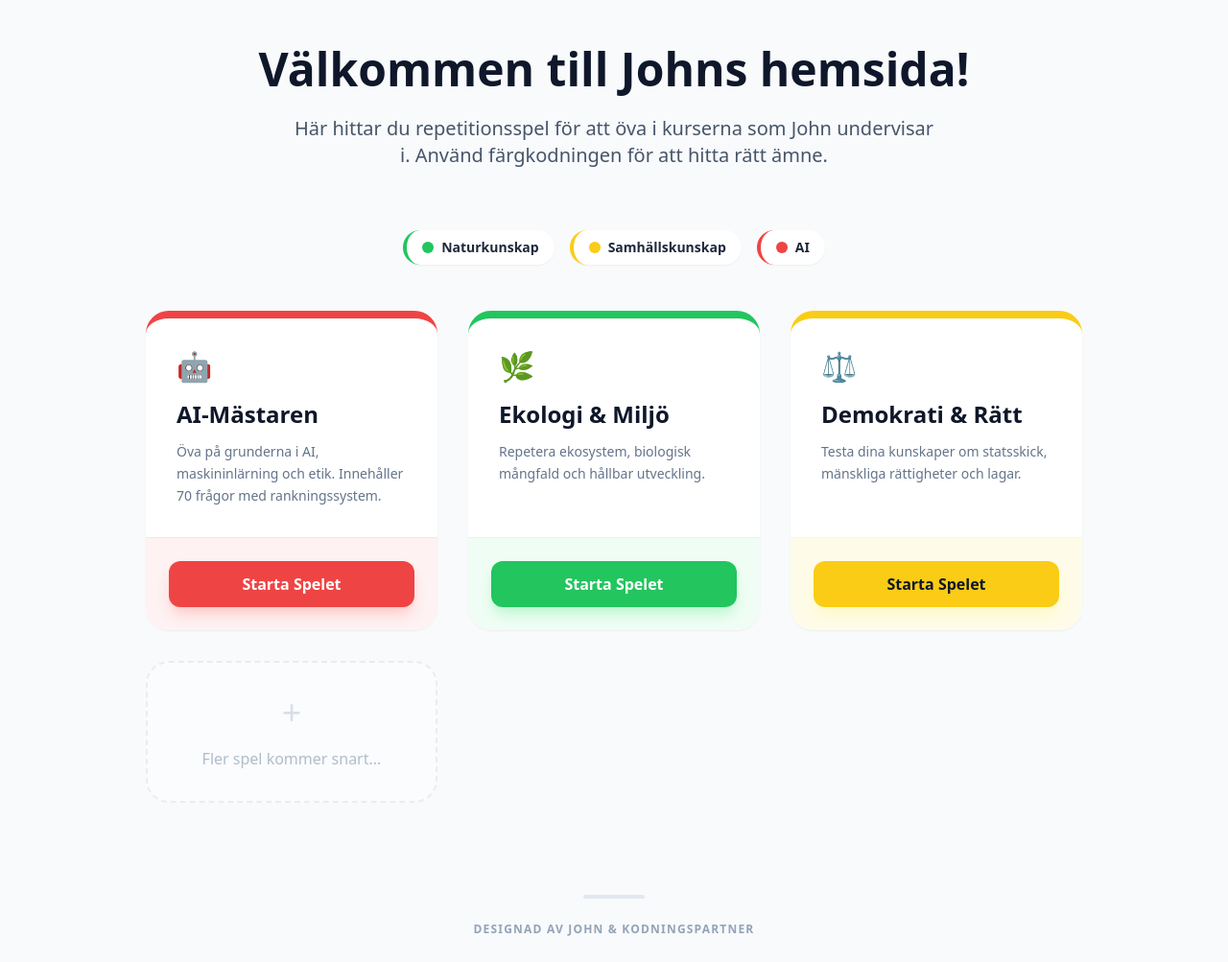
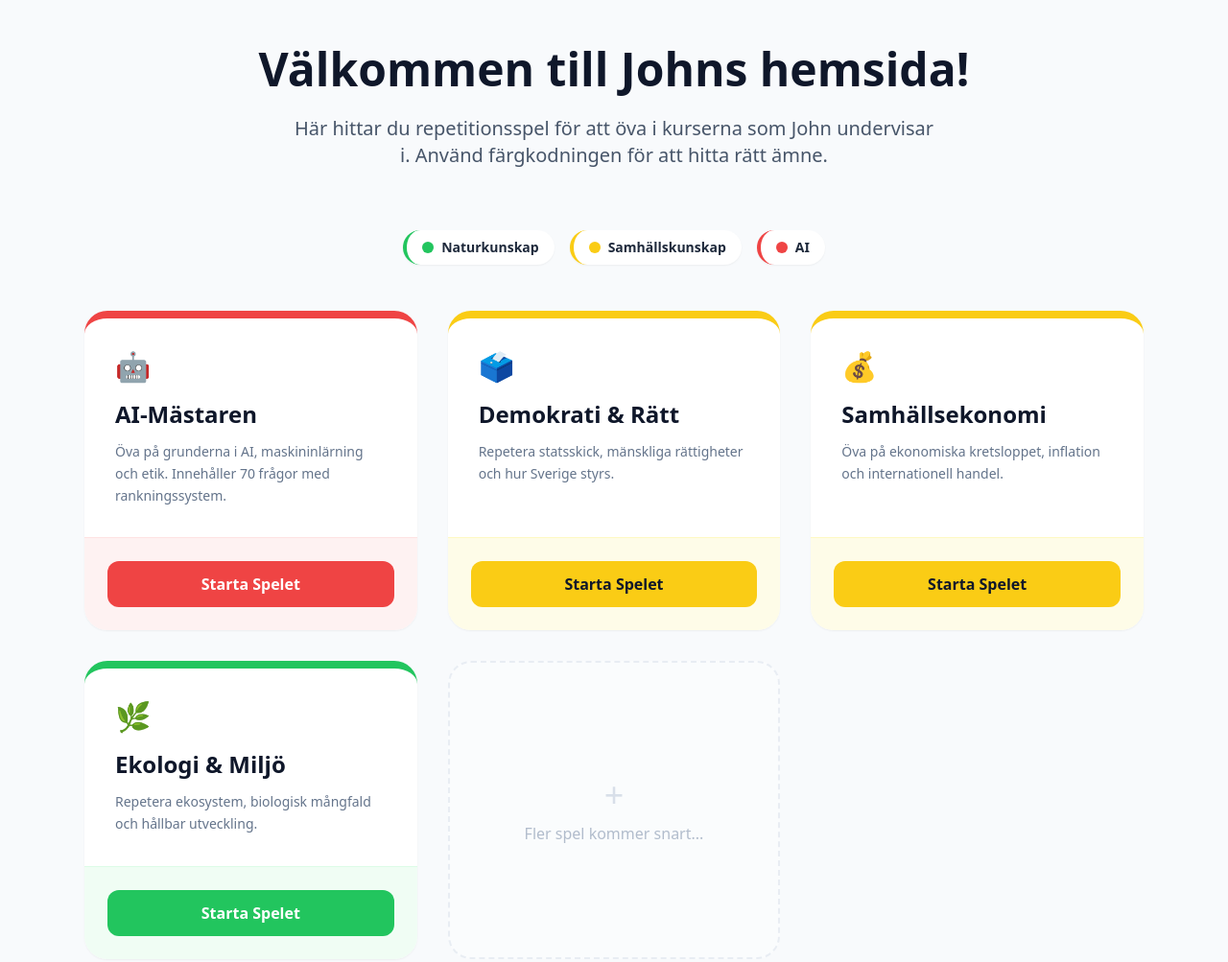
Before and after one commit to johnblixt/johnshemsida, a plain HTML site: page Index.html in a window 1280 px wide. Shown: the top 1003 px of the page at 96% size. Drawn offline with nearby package versions, Linux system fonts and the light colour scheme.

Commit message:
Update Index.html

```diff
--- a/Index.html
+++ b/Index.html
@@ -12,9 +12,9 @@
 </head>
 <body class="bg-slate-50 min-h-screen font-sans text-slate-800">
 
-    <div class="max-w-5xl mx-auto px-6 py-12">
+    <div class="max-w-6xl mx-auto px-6 py-12">
         <!-- Header -->
-        <header class="text-center mb-16 fade-in">
+        <header class="text-center mb-16">
             <h1 class="text-4xl md:text-5xl font-black text-slate-900 mb-6">
                 Välkommen till Johns hemsida!
             </h1>
@@ -50,7 +50,39 @@
                     </p>
                 </div>
                 <div class="p-6 bg-red-50 border-t border-red-100 mt-auto">
-                    <a href="ai_quiz.html" class="block w-full text-center bg-red-500 text-white py-3 rounded-xl font-bold hover:bg-red-600 transition-colors shadow-lg shadow-red-200">
+                    <a href="ai_quiz.html" class="block w-full text-center bg-red-500 text-white py-3 rounded-xl font-bold hover:bg-red-600 transition-colors">
+                        Starta Spelet
+                    </a>
+                </div>
+            </div>
+
+            <!-- Samhällskunskap 1: Demokrati (Gul) -->
+            <div class="card-hover bg-white rounded-3xl shadow-sm border-t-8 border-yellow-400 overflow-hidden flex flex-col h-full">
+                <div class="p-8 flex-grow">
+                    <div class="text-3xl mb-4">🗳️</div>
+                    <h2 class="text-2xl font-bold text-slate-900 mb-3">Demokrati & Rätt</h2>
+                    <p class="text-slate-500 text-sm leading-relaxed">
+                        Repetera statsskick, mänskliga rättigheter och hur Sverige styrs.
+                    </p>
+                </div>
+                <div class="p-6 bg-yellow-50 border-t border-yellow-100 mt-auto">
+                    <a href="sh_demokrati.html" class="block w-full text-center bg-yellow-400 text-slate-900 py-3 rounded-xl font-bold hover:bg-yellow-500 transition-colors">
+                        Starta Spelet
+                    </a>
+                </div>
+            </div>
+
+            <!-- Samhällskunskap 2: Ekonomi (Gul) -->
+            <div class="card-hover bg-white rounded-3xl shadow-sm border-t-8 border-yellow-400 overflow-hidden flex flex-col h-full">
+                <div class="p-8 flex-grow">
+                    <div class="text-3xl mb-4">💰</div>
+                    <h2 class="text-2xl font-bold text-slate-900 mb-3">Samhällsekonomi</h2>
+                    <p class="text-slate-500 text-sm leading-relaxed">
+                        Öva på ekonomiska kretsloppet, inflation och internationell handel.
+                    </p>
+                </div>
+                <div class="p-6 bg-yellow-50 border-t border-yellow-100 mt-auto">
+                    <a href="sh_ekonomi.html" class="block w-full text-center bg-yellow-400 text-slate-900 py-3 rounded-xl font-bold hover:bg-yellow-500 transition-colors">
                         Starta Spelet
                     </a>
                 </div>
@@ -66,23 +98,7 @@
                     </p>
                 </div>
                 <div class="p-6 bg-green-50 border-t border-green-100 mt-auto">
-                    <a href="nk_quiz.html" class="block w-full text-center bg-green-500 text-white py-3 rounded-xl font-bold hover:bg-green-600 transition-colors shadow-lg shadow-green-200">
-                        Starta Spelet
-                    </a>
-                </div>
-            </div>
-
-            <!-- Samhällskunskap Spel (Gul) -->
-            <div class="card-hover bg-white rounded-3xl shadow-sm border-t-8 border-yellow-400 overflow-hidden flex flex-col h-full">
-                <div class="p-8 flex-grow">
-                    <div class="text-3xl mb-4">⚖️</div>
-                    <h2 class="text-2xl font-bold text-slate-900 mb-3">Demokrati & Rätt</h2>
-                    <p class="text-slate-500 text-sm leading-relaxed">
-                        Testa dina kunskaper om statsskick, mänskliga rättigheter och lagar.
-                    </p>
-                </div>
-                <div class="p-6 bg-yellow-50 border-t border-yellow-100 mt-auto">
-                    <a href="sh_quiz.html" class="block w-full text-center bg-yellow-400 text-slate-900 py-3 rounded-xl font-bold hover:bg-yellow-500 transition-colors shadow-lg shadow-yellow-100">
+                    <a href="nk_quiz.html" class="block w-full text-center bg-green-500 text-white py-3 rounded-xl font-bold hover:bg-green-600 transition-colors">
                         Starta Spelet
                     </a>
                 </div>
@@ -90,7 +106,7 @@
 
             <!-- Placeholder för nytt spel -->
             <div class="bg-white/50 border-2 border-dashed border-slate-200 rounded-3xl p-8 flex flex-col items-center justify-center text-center opacity-70">
-                <div class="text-4xl text-slate-300 mb-4">+</div>
+                <div class="text-4xl text-slate-300 mb-2">+</div>
                 <p class="text-slate-400 font-medium">Fler spel kommer snart...</p>
             </div>
 
```
